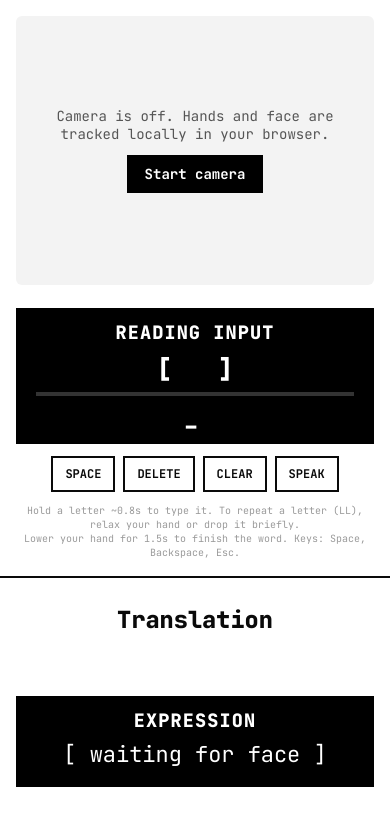
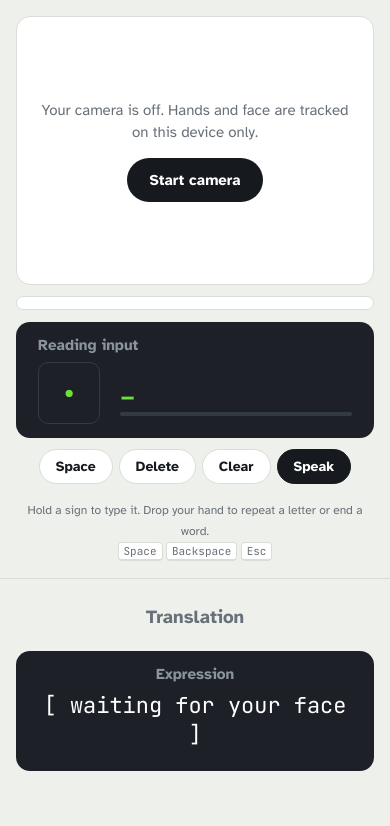
Before and after one commit to pkravets2/sign-translator, a plain HTML site: page sign-translator.html in a window 390 px wide. Drawn offline with Linux system fonts and the light colour scheme.

Commit message:
Refresh visual design and fix word spacing in translation

```diff
--- a/sign-translator.html
+++ b/sign-translator.html
@@ -5,34 +5,43 @@
 <meta name="viewport" content="width=device-width, initial-scale=1">
 <title>Sign Translator</title>
 <link rel="preconnect" href="https://fonts.googleapis.com">
-<link href="https://fonts.googleapis.com/css2?family=JetBrains+Mono:wght@400;700;800&display=swap" rel="stylesheet">
+<link href="https://fonts.googleapis.com/css2?family=Atkinson+Hyperlegible:wght@400;700&family=JetBrains+Mono:wght@400;700&display=swap" rel="stylesheet">
 <style>
   :root {
-    --bg: #ffffff;
-    --ink: #0a0a0a;
-    --muted: #9a9a9a;
-    --green: #7CFC00;
-    --box: #000000;
-    --box-ink: #ffffff;
+    --paper: #eef0ec;
+    --card: #ffffff;
+    --ink: #16191d;
+    --slate: #687078;
+    --line: #d9ddd7;
+    --panel: #1d2127;
+    --panel-line: #343a42;
+    --panel-muted: #8b939c;
+    --signal: #6ee03a;
+    --signal-deep: #2b8a3e;
+    --radius: 14px;
+    --mono: "JetBrains Mono", ui-monospace, monospace;
   }
   * { box-sizing: border-box; }
   html, body { margin: 0; height: 100%; }
   body {
-    background: var(--bg);
+    background: var(--paper);
     color: var(--ink);
-    font-family: "JetBrains Mono", ui-monospace, monospace;
+    font-family: "Atkinson Hyperlegible", system-ui, sans-serif;
     display: grid;
     grid-template-columns: 1fr 1fr;
     height: 100vh;
     overflow: hidden;
   }
   .col { padding: 2vh 32px; display: flex; flex-direction: column; gap: 1.4vh; min-height: 0; }
-  .left { border-right: 2px solid var(--ink); }
+  .left { border-right: 1px solid var(--line); }
+  button { font: inherit; cursor: pointer; }
+  button:focus-visible { outline: 3px solid var(--signal-deep); outline-offset: 2px; }
 
   /* camera */
   .cam {
     position: relative; width: 100%; flex: 1; min-height: 120px;
-    background: #f3f3f3; border-radius: 6px; overflow: hidden;
+    background: var(--card); border: 1px solid var(--line);
+    border-radius: var(--radius); overflow: hidden;
   }
   .cam video, .cam canvas {
     position: absolute; inset: 0; width: 100%; height: 100%;
@@ -40,69 +49,107 @@
   }
   .cam .status {
     position: absolute; inset: 0; display: grid; place-items: center;
-    text-align: center; padding: 20px; font-size: 14px; color: #555;
+    text-align: center; padding: 20px; font-size: 15px; color: var(--slate); line-height: 1.5;
   }
   .cam .status button {
-    margin-top: 12px; font: inherit; font-weight: 700; padding: 10px 18px;
-    background: var(--box); color: var(--box-ink); border: 0; cursor: pointer;
+    margin-top: 14px; font-weight: 700; font-size: 15px; padding: 11px 22px;
+    background: var(--ink); color: #fff; border: 0; border-radius: 999px;
   }
+  .cam .status button:hover { background: #000; }
   .badge {
-    position: absolute; top: 10px; left: 10px; font-size: 11px; font-weight: 700;
-    background: rgba(0,0,0,.75); color: #fff; padding: 4px 8px; letter-spacing: .05em;
+    position: absolute; top: 12px; left: 12px; display: flex; align-items: center; gap: 7px;
+    font-size: 12px; font-weight: 700; color: #fff;
+    background: rgba(22, 25, 29, .72); padding: 5px 11px 5px 9px; border-radius: 999px;
+  }
+  .badge[hidden] { display: none; }
+  .badge .dot {
+    width: 8px; height: 8px; border-radius: 50%; background: var(--signal);
+    box-shadow: 0 0 0 3px rgba(110, 224, 58, .25);
   }
 
   /* alphabet */
   .alphabet {
-    display: grid; grid-template-columns: repeat(13, 1fr); gap: 4px;
+    display: grid; grid-template-columns: repeat(13, 1fr); gap: 2px;
+    background: var(--card); border: 1px solid var(--line); border-radius: var(--radius); padding: 6px;
   }
   .alphabet div {
-    border: 1px solid transparent; border-radius: 4px; text-align: center;
-    padding: 2px 0 1px; font-size: clamp(11px, 1.5vh, 14px); transition: background .1s, border-color .1s;
+    border-radius: 8px; text-align: center; color: var(--slate);
+    padding: 3px 0 2px; font-size: clamp(11px, 1.5vh, 14px);
+    transition: background .12s, color .12s;
   }
-  .alphabet img { display: block; width: 100%; height: clamp(22px, 4.2vh, 44px); object-fit: contain; margin-bottom: 2px; }
-  .alphabet div.on { background: var(--green); border-color: var(--ink); font-weight: 800; }
+  .alphabet img { display: block; width: 100%; height: clamp(22px, 4vh, 42px); object-fit: contain; margin-bottom: 1px; }
+  .alphabet div.on { background: var(--ink); color: var(--signal); font-weight: 700; }
+  .alphabet div.on img { filter: invert(1); }
 
-  /* black boxes */
+  /* dark panels */
   .box {
-    background: var(--box); color: var(--box-ink); text-align: center;
-    padding: 1.4vh 20px; display: flex; flex-direction: column; gap: 0.8vh;
+    background: var(--panel); color: #fff; border-radius: var(--radius);
+    padding: 1.6vh 22px; display: flex; flex-direction: column; gap: 1vh;
   }
-  .box h2 { margin: 0; font-size: clamp(14px, 2.2vh, 22px); font-weight: 800; letter-spacing: .06em; }
-  .current { font-size: clamp(18px, 3vh, 30px); font-weight: 800; }
-  .spelled { font-size: clamp(16px, 2.6vh, 26px); font-weight: 800; letter-spacing: .35em; }
-  .spelled .cursor { animation: blink 1s steps(1) infinite; }
+  .box h2 { margin: 0; font-size: clamp(13px, 1.8vh, 17px); font-weight: 700; color: var(--panel-muted); }
+
+  .reading { display: grid; grid-template-columns: auto 1fr; gap: 1vh 20px; align-items: center; }
+  .reading h2 { grid-column: 1 / -1; }
+  .current {
+    font-family: var(--mono); font-weight: 700; font-size: clamp(26px, 4.6vh, 46px);
+    width: 1.6em; height: 1.6em; display: grid; place-items: center;
+    border: 1px solid var(--panel-line); border-radius: 10px; color: var(--signal);
+  }
+  .word { display: flex; flex-direction: column; gap: 1vh; min-width: 0; }
+  .spelled {
+    font-family: var(--mono); font-size: clamp(18px, 3vh, 30px); font-weight: 700;
+    letter-spacing: .3em; white-space: nowrap; overflow: hidden; text-overflow: ellipsis;
+  }
+  .spelled .cursor { color: var(--signal); animation: blink 1s steps(1) infinite; }
   @keyframes blink { 50% { opacity: 0; } }
-  .hold { height: 4px; background: #333; }
-  .hold > i { display: block; height: 100%; width: 0; background: var(--green); }
+  .hold { height: 4px; background: var(--panel-line); border-radius: 2px; overflow: hidden; }
+  .hold > i { display: block; height: 100%; width: 0; background: var(--signal); }
 
-  .footer { display: flex; align-items: center; justify-content: space-between; gap: 12px; }
-  .controls { display: flex; gap: 8px; flex-wrap: wrap; justify-content: center; }
+  /* controls */
+  .footer { display: flex; align-items: center; justify-content: space-between; gap: 16px; }
+  .controls { display: flex; gap: 6px; flex-shrink: 0; }
   .controls button {
-    font: inherit; font-size: 12px; font-weight: 700; padding: 8px 12px;
-    background: var(--bg); color: var(--ink); border: 2px solid var(--ink); cursor: pointer;
+    font-size: 14px; font-weight: 700; padding: 8px 16px; border-radius: 999px;
+    background: var(--card); color: var(--ink); border: 1px solid var(--line);
   }
-  .controls button:hover { background: var(--ink); color: var(--bg); }
+  .controls button:hover { border-color: var(--ink); }
+  .controls #speakBtn { background: var(--ink); color: #fff; border-color: var(--ink); }
+  .controls #speakBtn:hover { background: #000; }
+  .help { font-size: 12px; color: var(--slate); text-align: right; line-height: 1.7; }
+  kbd {
+    font-family: var(--mono); font-size: 11px; padding: 1px 5px;
+    border: 1px solid var(--line); border-bottom-width: 2px; border-radius: 4px; background: var(--card);
+  }
 
   /* right side */
   .right { justify-content: space-between; }
-  .right .title { text-align: center; font-size: clamp(18px, 2.8vh, 28px); font-weight: 800; margin-top: 4vh; }
+  .right .title { text-align: center; font-size: clamp(16px, 2.2vh, 22px); font-weight: 700; color: var(--slate); margin-top: 4vh; }
   .translation {
     flex: 1; display: flex; align-items: center; justify-content: center; text-align: center;
-    font-size: clamp(36px, min(8vw, 16vh), 150px); min-height: 0; overflow: hidden; font-weight: 400; line-height: 1.05; word-break: break-word;
+    font-family: var(--mono); font-size: clamp(36px, min(8vw, 16vh), 150px); font-weight: 400;
+    line-height: 1.05; letter-spacing: -.02em; word-break: break-word; min-height: 0; overflow: hidden;
   }
-  .translation .live { color: var(--muted); }
-  .expr .line { font-size: clamp(16px, 2.6vh, 26px); }
-  .meters { display: grid; grid-template-columns: repeat(5, 1fr); gap: 8px; font-size: 11px; }
-  .meters .bar { height: 4px; background: #333; margin-top: 4px; }
-  .meters .bar i { display: block; height: 100%; background: var(--green); width: 0; }
-  .help { font-size: 10px; color: var(--muted); text-align: right; line-height: 1.4; }
+  .translation .live { color: #8f968e; }
+  .translation .empty { font-family: "Atkinson Hyperlegible", sans-serif; font-size: 18px; color: var(--slate); letter-spacing: 0; }
+  .expr { text-align: center; }
+  .expr .line { font-family: var(--mono); font-size: clamp(16px, 2.6vh, 26px); }
+  .expr .line b { color: var(--signal); font-weight: 700; }
+  .meters { display: grid; grid-template-columns: repeat(5, 1fr); gap: 12px; font-size: 12px; color: var(--panel-muted); text-align: left; }
+  .meters > div.on { color: #fff; font-weight: 700; }
+  .meters .bar { height: 4px; background: var(--panel-line); border-radius: 2px; margin-top: 5px; overflow: hidden; }
+  .meters .bar i { display: block; height: 100%; width: 0; background: var(--panel-muted); transition: width .15s; }
+  .meters > div.on .bar i { background: var(--signal); }
 
+  @media (prefers-reduced-motion: reduce) {
+    .spelled .cursor { animation: none; }
+    .meters .bar i, .alphabet div { transition: none; }
+  }
   @media (max-width: 900px) {
     body { grid-template-columns: 1fr; height: auto; overflow: auto; }
     .cam { flex: none; aspect-ratio: 4 / 3; }
     .footer { flex-direction: column; }
     .help { text-align: center; }
-    .left { border-right: 0; border-bottom: 2px solid var(--ink); }
+    .left { border-right: 0; border-bottom: 1px solid var(--line); }
     .col { padding: 16px; }
     .right .title { margin-top: 10px; }
     .alphabet { grid-template-columns: repeat(7, 1fr); }
@@ -116,42 +163,44 @@
       <canvas id="overlay"></canvas>
       <div class="status" id="status">
         <div>
-          <div>Camera is off. Hands and face are tracked locally in your browser.</div>
+          <div>Your camera is off. Hands and face are tracked on this device only.</div>
           <button id="startBtn">Start camera</button>
         </div>
       </div>
-      <div class="badge" id="badge" hidden>TRACKING</div>
+      <div class="badge" id="badge" hidden><span class="dot"></span>Tracking</div>
     </div>
 
     <div class="alphabet" id="alphabet"></div>
 
-    <div class="box">
-      <h2>READING INPUT</h2>
-      <div class="current" id="current">[ &nbsp; ]</div>
-      <div class="hold"><i id="holdBar"></i></div>
-      <div class="spelled" id="spelled"><span class="cursor">_</span></div>
+    <div class="box reading">
+      <h2>Reading input</h2>
+      <div class="current" id="current" aria-live="polite">·</div>
+      <div class="word">
+        <div class="spelled" id="spelled"><span class="cursor">_</span></div>
+        <div class="hold"><i id="holdBar"></i></div>
+      </div>
     </div>
 
     <div class="footer">
     <div class="controls">
-      <button id="spaceBtn">SPACE</button>
-      <button id="backBtn">DELETE</button>
-      <button id="clearBtn">CLEAR</button>
-      <button id="speakBtn">SPEAK</button>
+      <button id="spaceBtn">Space</button>
+      <button id="backBtn">Delete</button>
+      <button id="clearBtn">Clear</button>
+      <button id="speakBtn">Speak</button>
     </div>
     <div class="help">
-      Hold a letter ~0.8s to type it. To repeat a letter (LL), relax your hand or drop it briefly.<br>
-      Lower your hand for 1.5s to finish the word. Keys: Space, Backspace, Esc.
+      Hold a sign to type it. Drop your hand to repeat a letter or end a word.<br>
+      <kbd>Space</kbd> <kbd>Backspace</kbd> <kbd>Esc</kbd>
     </div>
     </div>
   </section>
 
   <section class="col right">
     <div class="title">Translation</div>
-    <div class="translation" id="translation"><span class="live">&nbsp;</span></div>
+    <div class="translation" id="translation" aria-live="polite"></div>
     <div class="box expr">
-      <h2>EXPRESSION</h2>
-      <div class="line" id="exprLine">[ waiting for face ]</div>
+      <h2>Expression</h2>
+      <div class="line" id="exprLine">[ waiting for your face ]</div>
       <div class="meters" id="meters"></div>
     </div>
   </section>
@@ -207,8 +256,9 @@ function render() {
   const spelled = state.word.split("").join(" ");
   $("spelled").innerHTML = `${spelled}${spelled ? " " : ""}<span class="cursor">_</span>`;
   const done = state.words.map(w => w.text).join(" ");
-  $("translation").innerHTML =
-    (done ? `${done} ` : "") + `<span class="live">${state.word || (done ? "" : "&nbsp;")}</span>`;
+  $("translation").innerHTML = done || state.word
+    ? `<div>${done ? `${done} ` : ""}<span class="live">${state.word}</span></div>`
+    : `<span class="empty">Spell a word with your hand to start</span>`;
 }
 
 function typeLetter(ch) {
@@ -359,7 +409,7 @@ function updateLetter(letter, now, instant = false) {
   }
   const p = letter && !committed ? Math.min(1, (now - holdStart) / HOLD_MS) : (committed ? 1 : 0);
   $("holdBar").style.width = `${p * 100}%`;
-  $("current").textContent = `[ ${letter || " "} ]`;
+  $("current").textContent = letter || "·";
   for (const ch in tiles) tiles[ch].classList.toggle("on", ch === letter);
 }
 
@@ -370,7 +420,7 @@ const smooth = Object.fromEntries(EXPRS.map(e => [e, 0]));
 let currentExpr = "neutral";
 
 $("meters").innerHTML = EXPRS.map(e =>
-  `<div>${e.toUpperCase()}<div class="bar"><i id="m-${e}"></i></div></div>`).join("");
+  `<div id="meter-${e}">${e[0].toUpperCase() + e.slice(1)}<div class="bar"><i id="m-${e}"></i></div></div>`).join("");
 
 function readExpression(blend) {
   const s = Object.fromEntries(blend.categories.map(c => [c.categoryName, c.score]));
@@ -394,13 +444,16 @@ function readExpression(blend) {
   for (const e of EXPRS) smooth[e] = smooth[e] * 0.8 + Math.min(raw[e], 1) * 0.2;
   currentExpr = EXPRS.reduce((a, b) => smooth[a] >= smooth[b] ? a : b);
 
-  for (const e of EXPRS) $(`m-${e}`).style.width = `${Math.min(smooth[e], 1) * 100}%`;
+  for (const e of EXPRS) {
+    $(`m-${e}`).style.width = `${Math.min(smooth[e], 1) * 100}%`;
+    $(`meter-${e}`).classList.toggle("on", e === currentExpr);
+  }
   if (state.word) state.exprCounts[currentExpr] = (state.exprCounts[currentExpr] || 0) + 1;
 
   const last = state.words[state.words.length - 1];
   const subject = state.word ? `"${state.word}"` : last ? `"${last.text}"` : "";
   const expr = state.word ? currentExpr : last ? last.expr : currentExpr;
-  $("exprLine").textContent = `[ You say ${subject ? subject + " " : ""}${ADVERB[expr]} ]`;
+  $("exprLine").innerHTML = `[ You say ${subject ? subject + " " : ""}<b>${ADVERB[expr]}</b> ]`;
 }
 
 function dominant(counts) {
```
